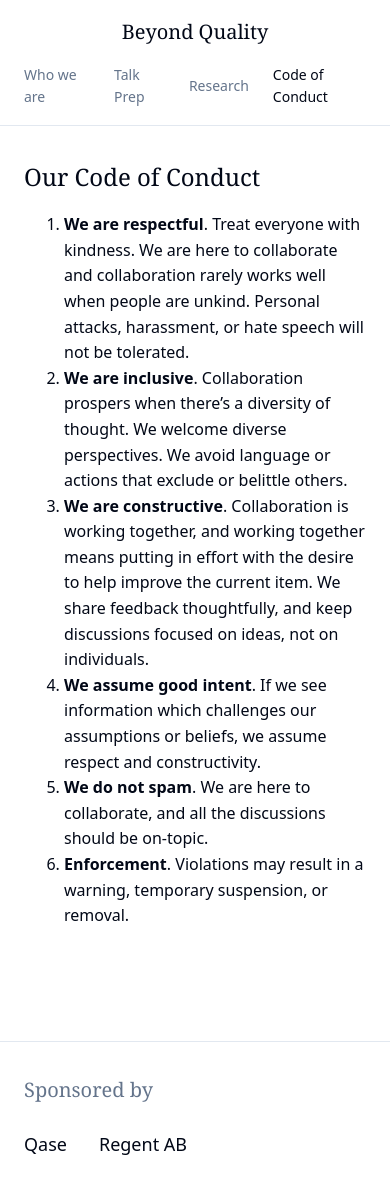
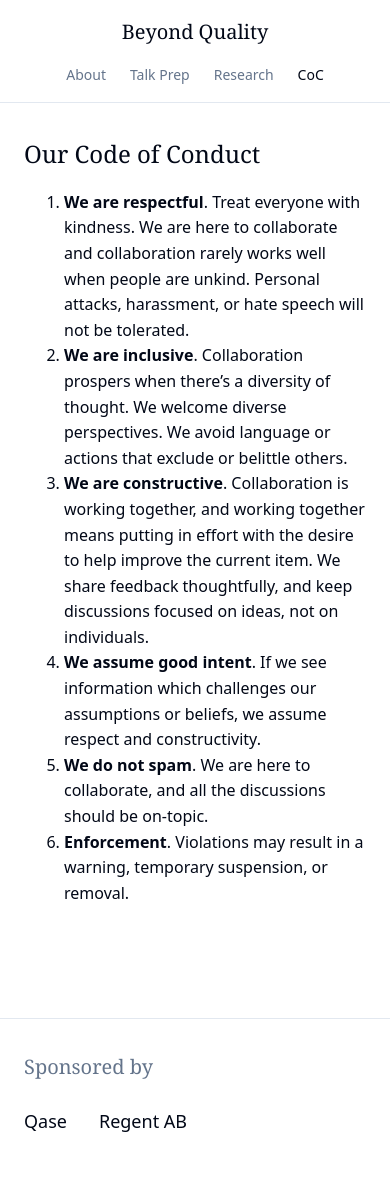
Before and after one commit to BeyondQuality/beyondquality, a Jekyll site: the page built from coc.md, in a window 390 px wide and 1191 px high. Built offline with Jekyll 4.4.1, drawn with Linux system fonts in a browser that asks for light colours; our own code applies the rules of GitHub Pages for plain Markdown files.

Commit message:
fixed mobile nav

```diff
--- a/_layouts/default.html
+++ b/_layouts/default.html
@@ -34,12 +34,12 @@
       <div class="nav-container">
         <a href="/" class="nav-brand">Beyond Quality</a>
 
-        <div class="nav-links">
-          <a href="/whoweare" class="nav-link {% if page.url contains '/whoweare' %}active{% endif %}">Who we are</a>
-          <a href="/talk" class="nav-link {% if page.url contains '/talk' %}active{% endif %}">Talk Prep</a>
-          <a href="/research" class="nav-link {% if page.url contains '/research' %}active{% endif %}">Research</a>
-          <a href="/coc" class="nav-link {% if page.url contains '/coc' %}active{% endif %}">Code of Conduct</a>
-        </div>
+               <div class="nav-links">
+                 <a href="/whoweare" class="nav-link {% if page.url contains '/whoweare' %}active{% endif %}" data-mobile="About">Who we are</a>
+                 <a href="/talk" class="nav-link {% if page.url contains '/talk' %}active{% endif %}">Talk Prep</a>
+                 <a href="/research" class="nav-link {% if page.url contains '/research' %}active{% endif %}">Research</a>
+                 <a href="/coc" class="nav-link {% if page.url contains '/coc' %}active{% endif %}" data-mobile="CoC">Code of Conduct</a>
+               </div>
       </div>
     </nav>
 
--- a/assets/css/custom.css
+++ b/assets/css/custom.css
@@ -511,6 +511,25 @@ a:hover {
     gap: 1.5rem;
   }
 
+  /* Mobile navigation text replacement */
+  .nav-link[data-mobile] {
+    font-size: 0;
+  }
+
+  .nav-link[data-mobile]::after {
+    content: attr(data-mobile);
+    font-size: 0.875rem;
+    font-weight: 400;
+    color: hsl(var(--muted-foreground));
+    transition: color 0.2s ease;
+  }
+
+  .nav-link[data-mobile]:hover::after,
+  .nav-link[data-mobile].active::after {
+    color: hsl(var(--foreground));
+    font-weight: 500;
+  }
+
   .footer-sponsors {
     gap: 2rem;
   }
```
